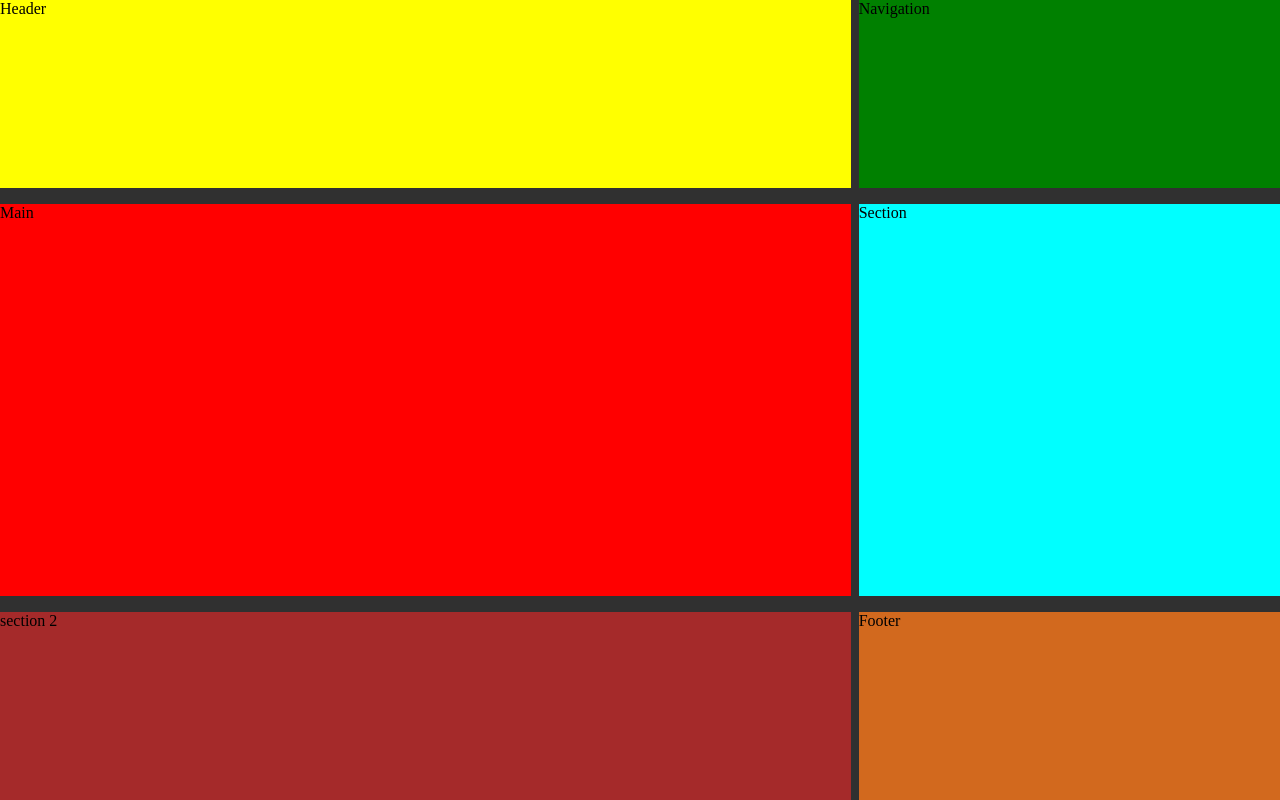
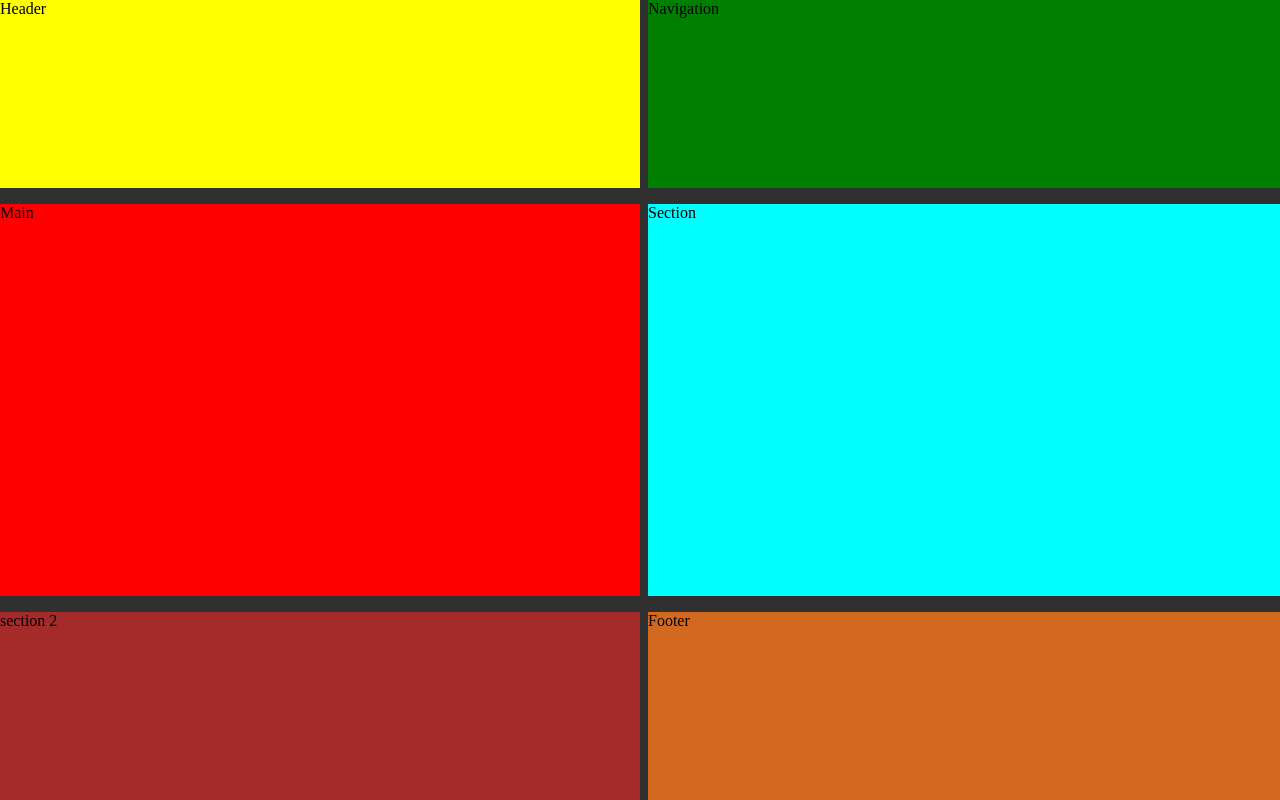
Before and after one commit to MakeItHappenDev/N2P-CSS-Grid, a plain HTML site: page src/index.html in a window 1280 px wide. Drawn offline with Linux system fonts and the light colour scheme.

Commit message:
shorthand grid-template

```diff
--- a/src/style.css
+++ b/src/style.css
@@ -8,13 +8,12 @@ body {
   margin:0;
   min-height:100vh;
   display:grid;
-  grid-template-columns: 1fr 1fr 1fr;
-  grid-template-rows: repeat(4,1fr);
-  grid-template-areas:
-  "header header navigation"
-  "main   main   section"
-  "main   main   section"
-  "section2 section2 footer";
+  grid-template:
+  "header   header   navigation" 1fr
+  "main     main     section" 1fr
+  "main     main     section" 1fr
+  "section2 section2 footer" 1fr
+  / 1fr      1fr      2fr;
   grid-gap: 1rem 0.5rem;
 }
 
```
